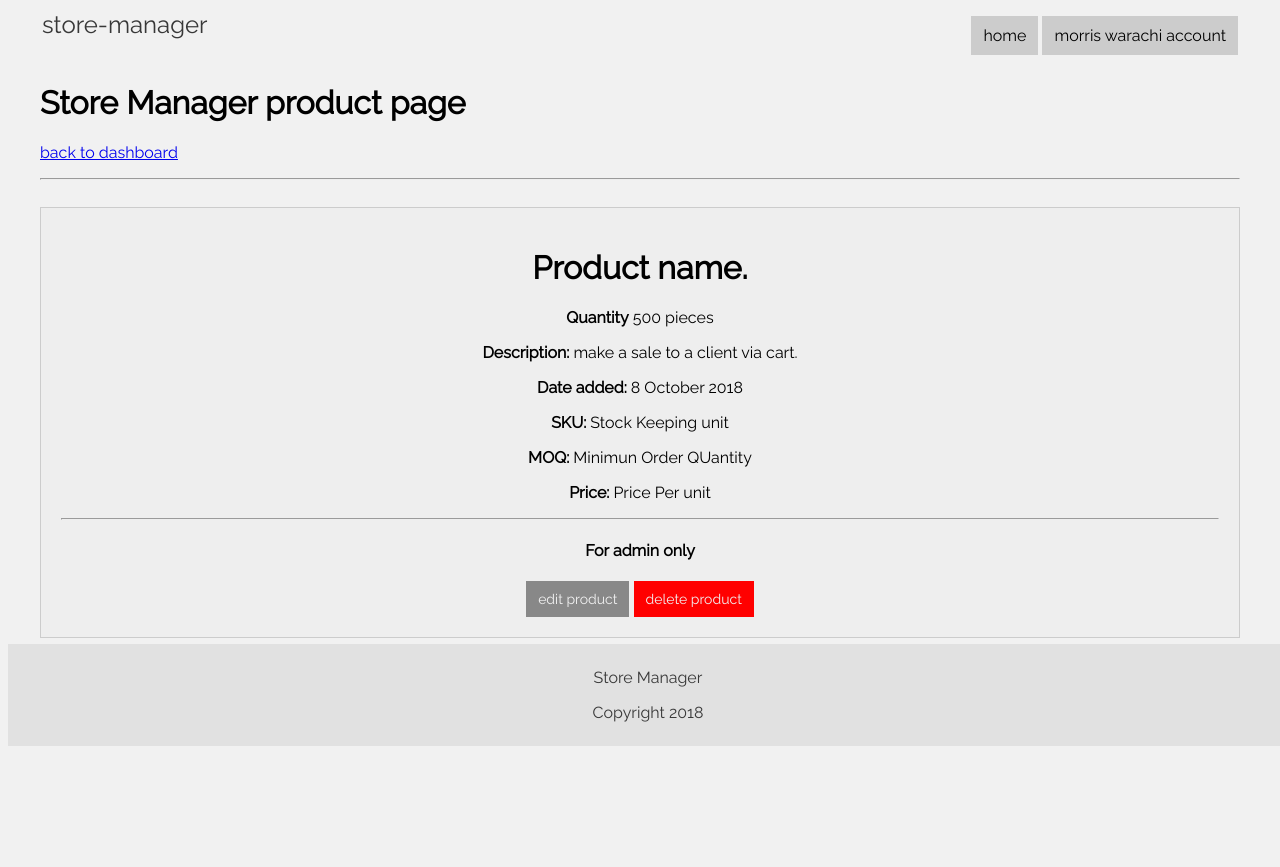
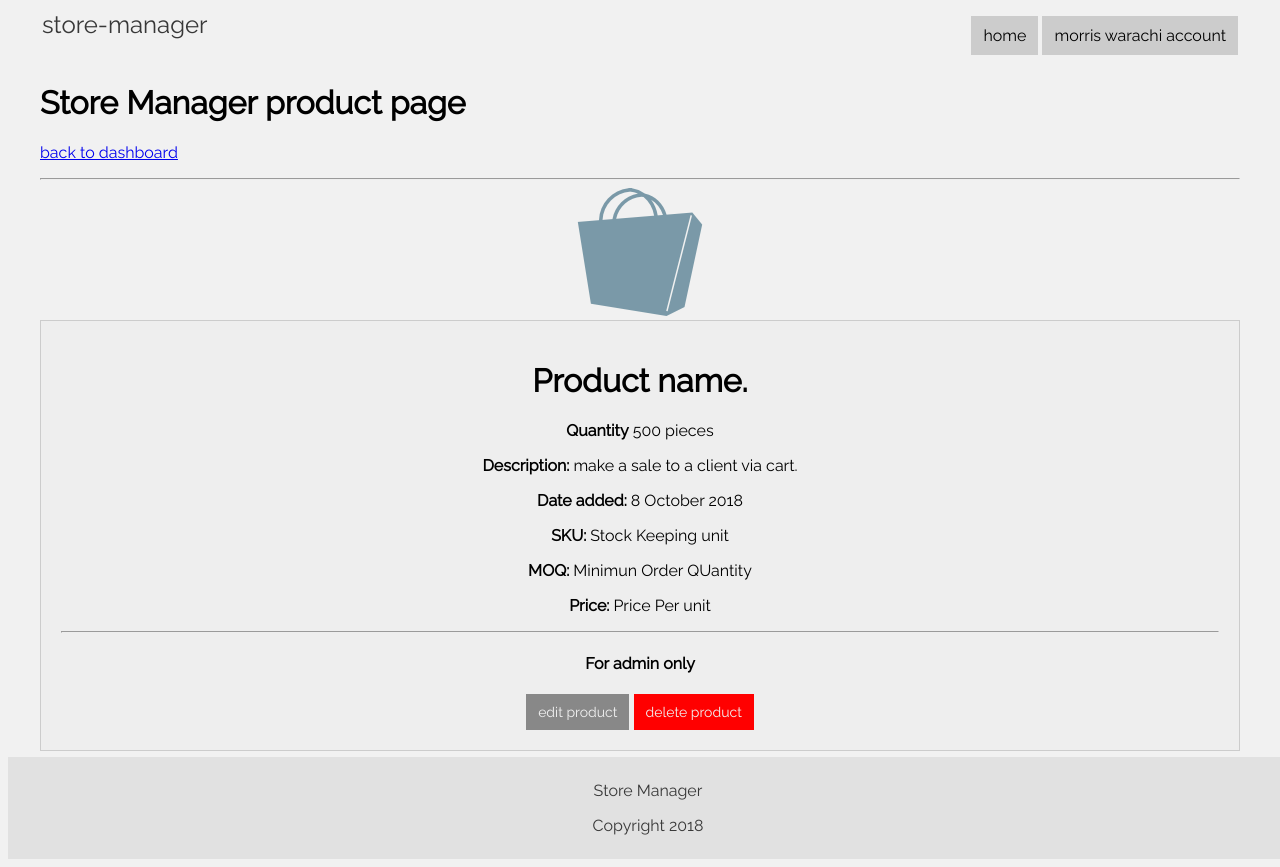
Before and after one commit to bryyoz/store-manager-ui, a plain HTML site: page UI/html/single-product.html in a window 1280 px wide. Before the commit the page ends 800 px from the top, so only its background shows below. Drawn offline with Linux system fonts and the light colour scheme.

Commit message:
[Release #161153117] fix broken link

```diff
--- a/UI/html/single-product.html
+++ b/UI/html/single-product.html
@@ -27,7 +27,7 @@
                 <p><a href="dashboard.html">back to dashboard</a></p>
                 <hr>
                 <div class="center">
-                    <img src="assets/images/single-product.png" alt="">
+                    <img src="../assets/images/single-product.png" alt="">
                 </div>
                 <div class="profile-content">
                     <div class="panel-item center">
```
